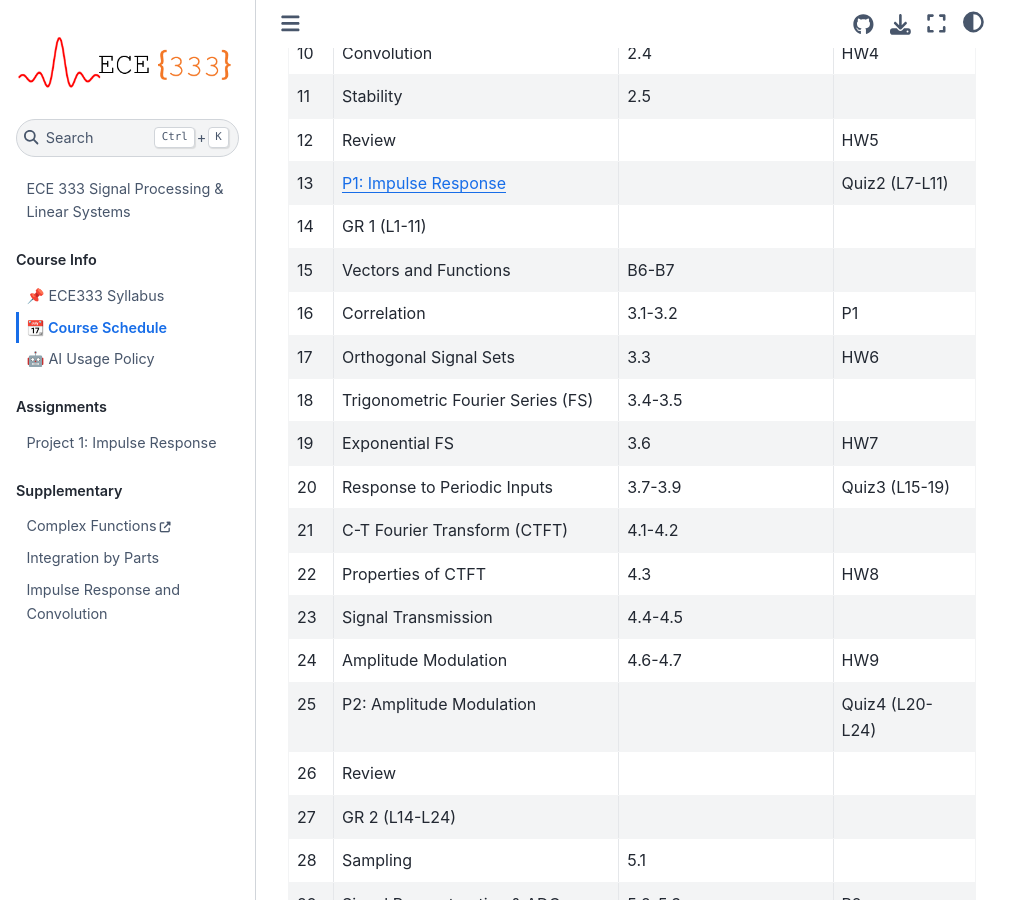
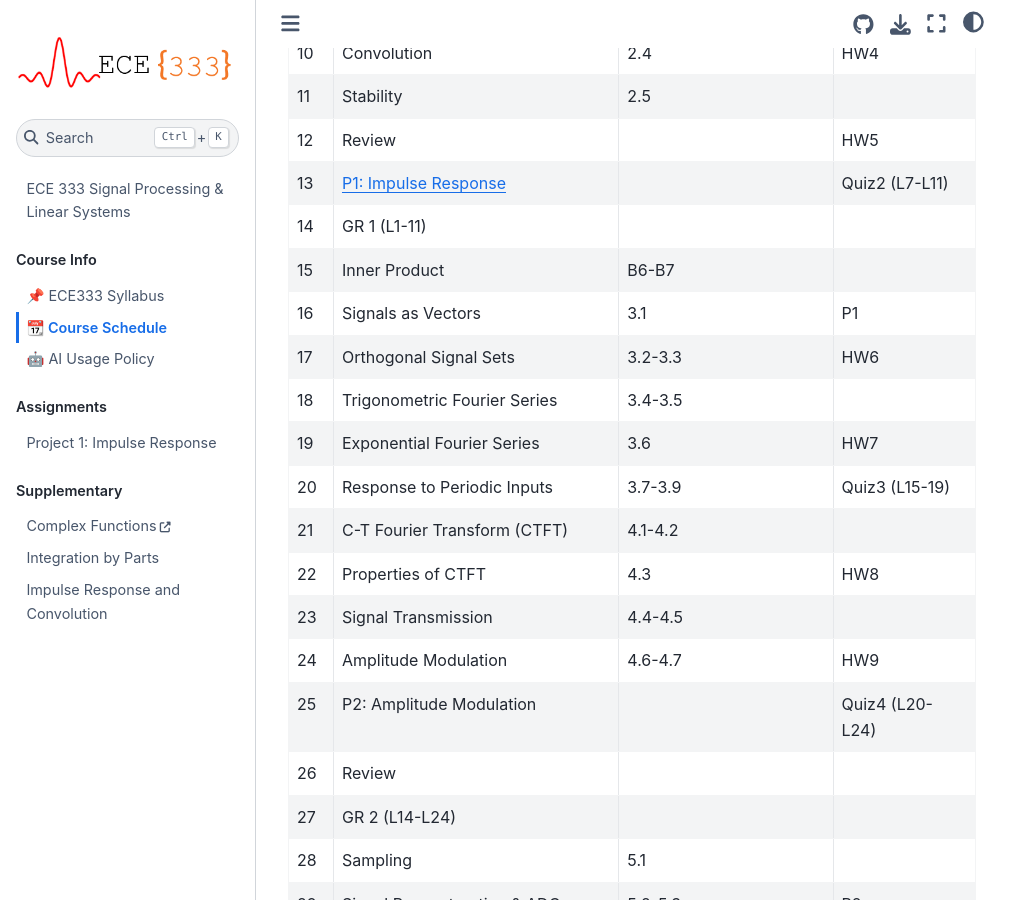
Before and after one commit to USAFA-ECE/ece333, a Jupyter Book: the page built from book/schedule.md, in a window 1280 px wide and 900 px high, scrolled down 728 px. Shown: the whole window, without its empty margins (0-1031 px from the left). Built offline with Jupyter Book 1.0.4 settings and Sphinx 7.4.7 and the Sphinx Book theme 1.1.4, drawn with Linux system fonts in a browser that asks for light colours.

Commit message:
Updated schedule

```diff
--- a/book/schedule.md
+++ b/book/schedule.md
@@ -21,11 +21,11 @@ This schedule is subject to change as appropriate.
 |12 | Review                            |                  | HW5             |
 |13 | [P1: Impulse Response](Assignments/project1.md) |     | Quiz2 (L7-L11)  |
 |14 | GR 1 (L1-11)                      |                  |                 |
-|15 | Vectors and Functions             | B6-B7            |                 |
-|16 | Correlation                       | 3.1-3.2          | P1              |
-|17 | Orthogonal Signal Sets            | 3.3              | HW6             |
-|18 | Trigonometric Fourier Series (FS) | 3.4-3.5          |                 |
-|19 | Exponential FS                    | 3.6              | HW7             |
+|15 | Inner Product                     | B6-B7            |                 |
+|16 | Signals as Vectors                | 3.1              | P1              |
+|17 | Orthogonal Signal Sets            | 3.2-3.3          | HW6             |
+|18 | Trigonometric Fourier Series      | 3.4-3.5          |                 |
+|19 | Exponential Fourier Series        | 3.6              | HW7             |
 |20 | Response to Periodic Inputs       | 3.7-3.9          | Quiz3 (L15-19)  |
 |21 | C-T Fourier Transform (CTFT)      | 4.1-4.2          |                 |
 |22 | Properties of CTFT                | 4.3              | HW8             |
```
